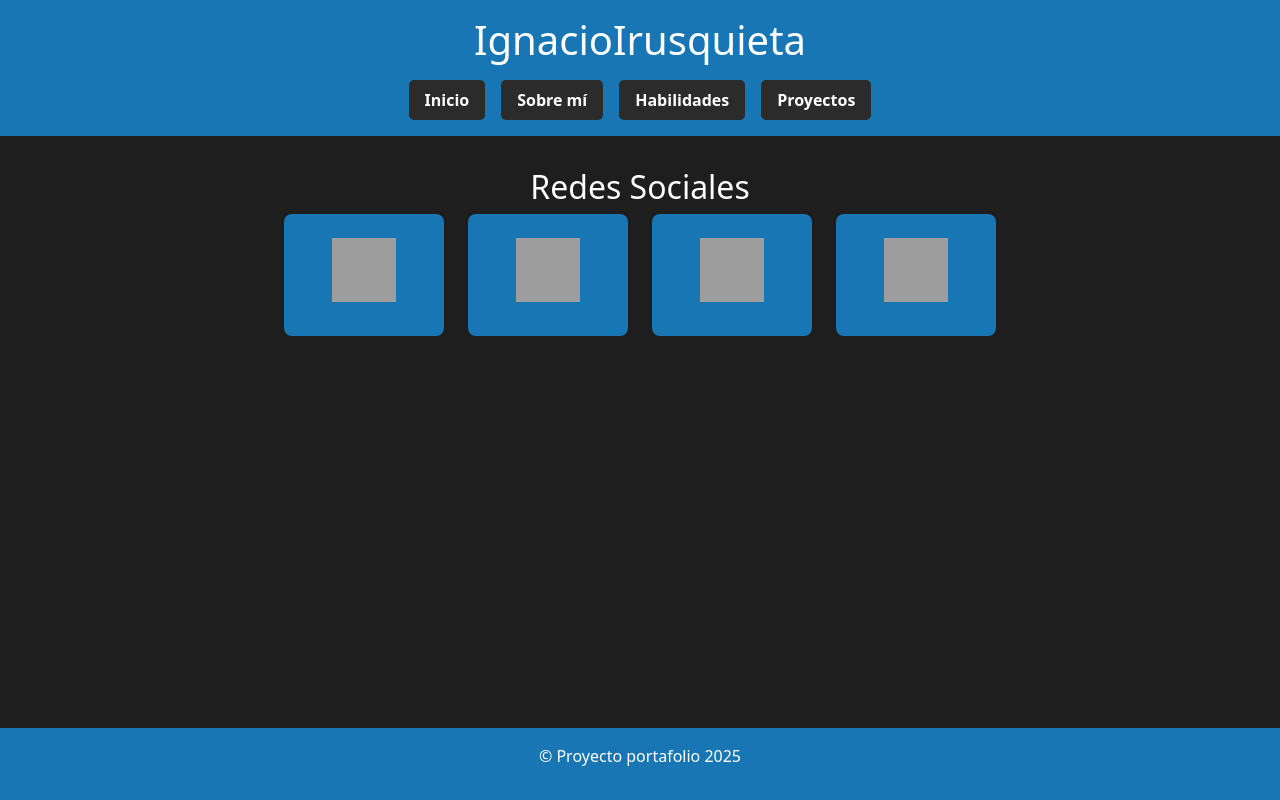
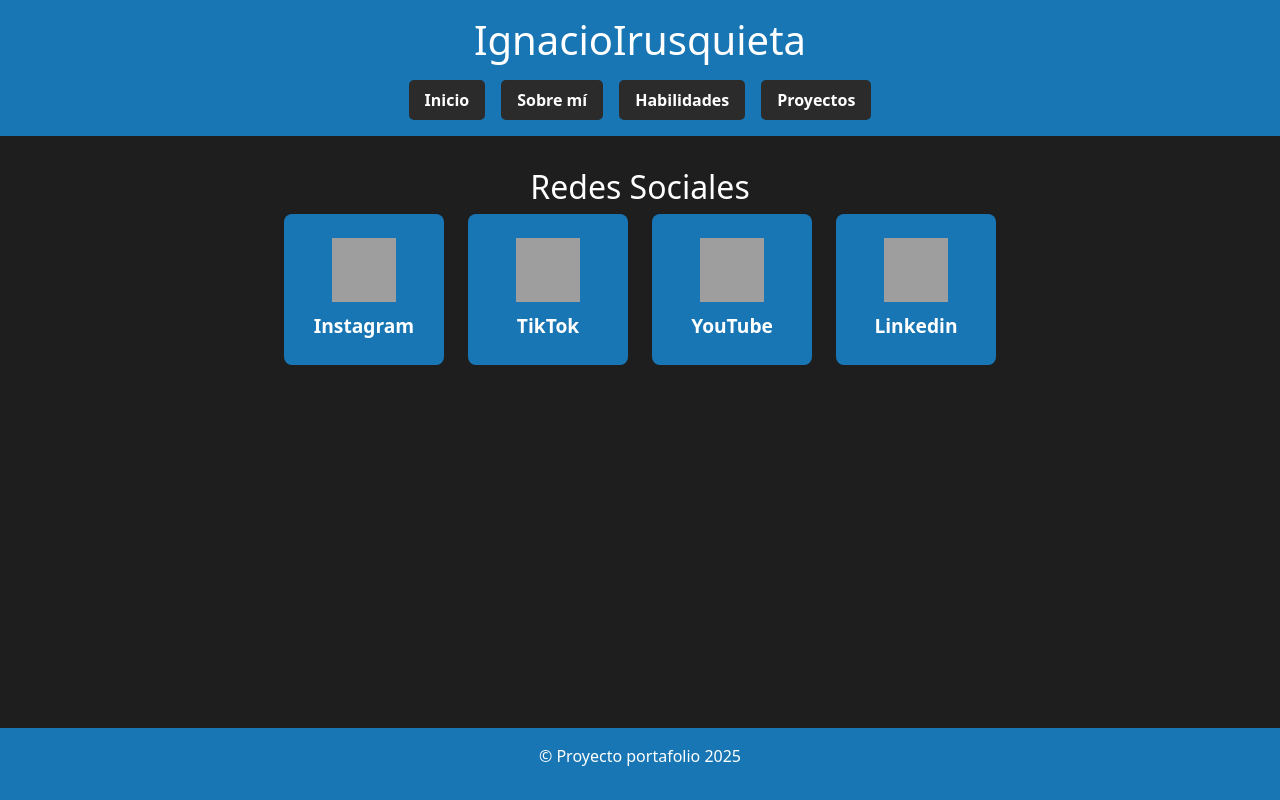
Before and after one commit to irusquietajignacio/mi-portafoliofinal, a plain HTML site: page paginas/contacto.html in a window 1280 px wide. Drawn offline with nearby package versions, Linux system fonts and the light colour scheme; grey boxes are pictures that could not be loaded.

Commit message:
Update contacto.html

```diff
--- a/paginas/contacto.html
+++ b/paginas/contacto.html
@@ -35,7 +35,7 @@
 
     <main>
       <h2>Redes Sociales</h2>
-      <div class="redes-container">
+            <div class="redes-container">
         <a
           class="red-box"
           href="https://www.instagram.com/irusquietaignacio/"
@@ -45,12 +45,14 @@
             src="https://img.icons8.com/fluency/48/instagram-new.png"
             alt="Instagram"
           />
+          Instagram
         </a>
         <a class="red-box" href="https://tiktok.com" target="_blank">
           <img
             src="https://img.icons8.com/color/48/tiktok--v1.png"
             alt="TikTok"
           />
+          TikTok
         </a>
         <a
           class="red-box"
@@ -61,6 +63,7 @@
             src="https://img.icons8.com/color/48/youtube-play.png"
             alt="YouTube"
           />
+          YouTube
         </a>
         <a
           class="red-box"
@@ -71,6 +74,7 @@
             src="https://img.icons8.com/color/48/linkedin.png"
             alt="LinkedIn"
           />
+          Linkedin
         </a>
       </div>
     </main>
```
